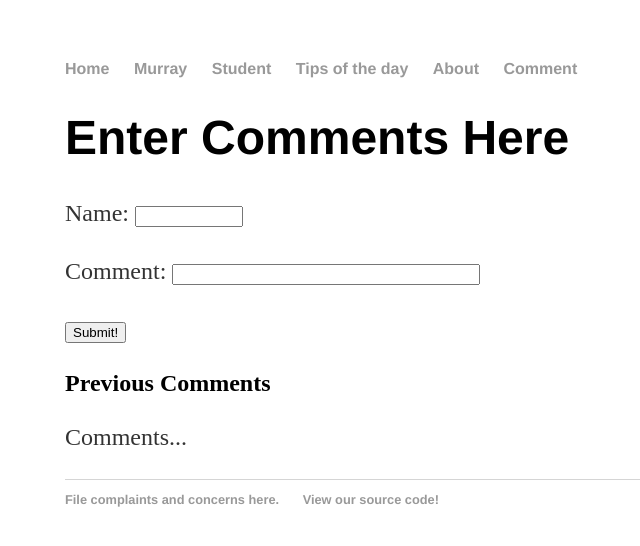
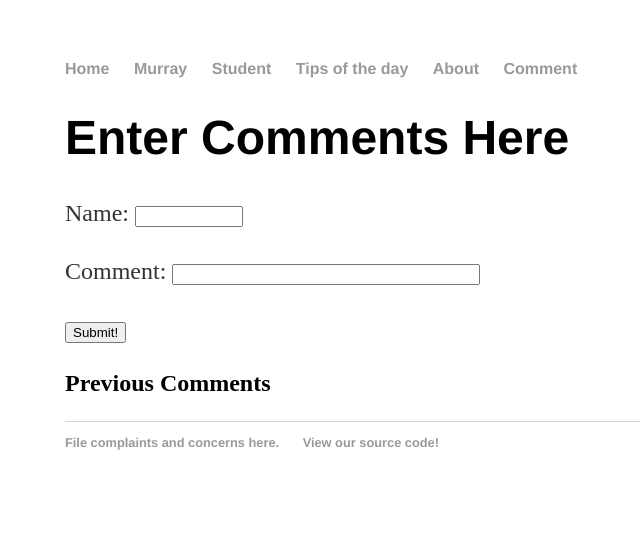
Before and after one commit to rowen2/rowen2.github.io, a Jekyll site: the page built from Comments/index.html, in a window 1280 px wide. Shown: the top 546 px of the page, without its empty margins (63-703 px from the left). Built offline with Jekyll 4.4.1, drawn with Linux system fonts in a browser that asks for light colours; comment, search, counter and statistics services are not loaded.

Commit message:
Update index.html

```diff
--- a/Comments/index.html
+++ b/Comments/index.html
@@ -27,7 +27,7 @@ title: About (MUM)
 			<p>  Comment: <input type="text" name="CommentText" id="com" value="" style="width: 300px;"></p>
       			<p> <button onclick="getVariables()">Submit!</button> </p>
 			<h2> Previous Comments </h2>
-			<p id="previousC"> Comments...</p>
+			<p id="previousC"> </p>
 		</div><!-- /.comments -->
 	</body>
 </html>
```
